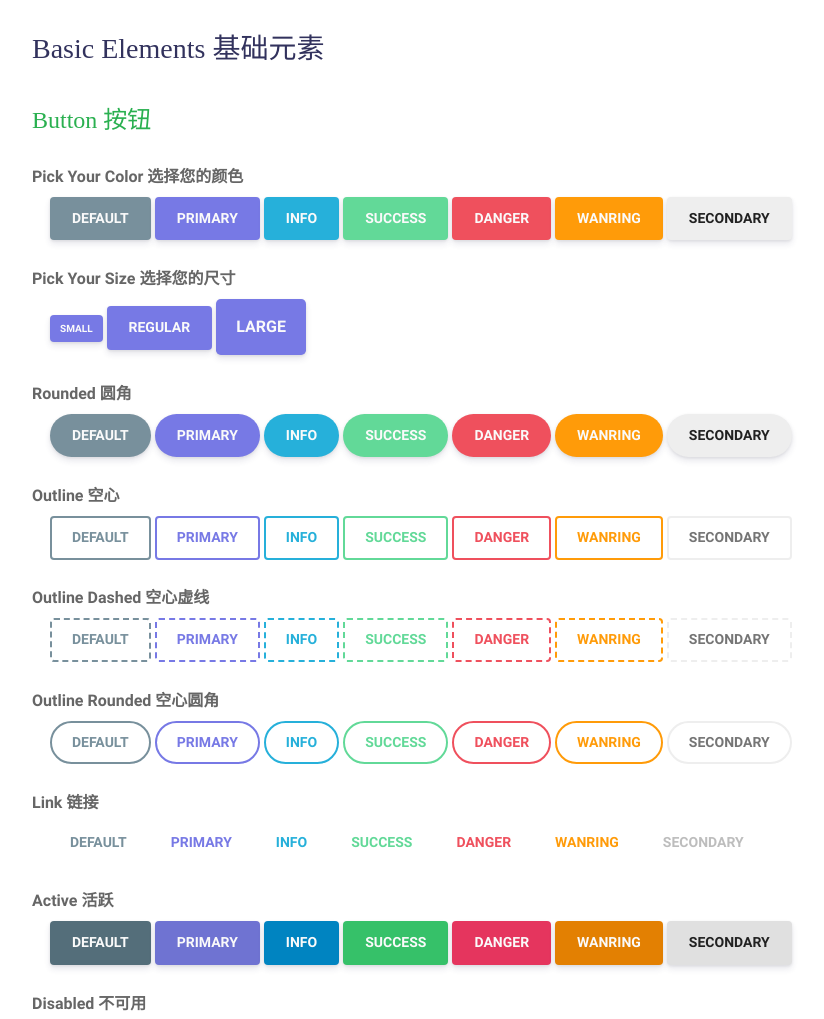
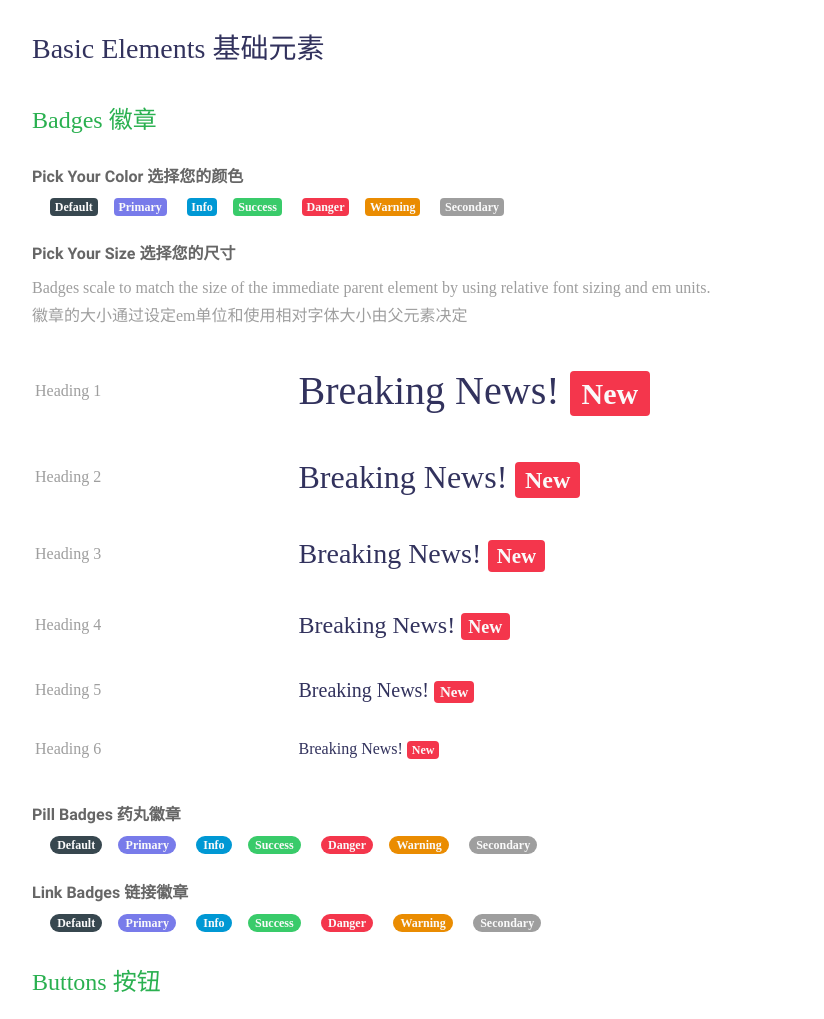
Before and after one commit to PassionPenguin/PenguinUI, a website: page docs/index.html in a window 1280 px wide. Shown: the top 1019 px of the page, without its empty margins (96-920 px from the left). Drawn offline with Linux system fonts and the light colour scheme.

Commit message:
Updated Docs

```diff
--- a/docs/index.html
+++ b/docs/index.html
@@ -23,8 +23,82 @@
 <body style="width:calc(100% - 40px);max-width: 1024px;margin:0 auto;">
 <div class="banner"></div>
 <h3>Basic Elements 基础元素</h3>
-<section class="button">
-    <h4>Button 按钮</h4>
+<section class="badges">
+    <h4>Badges 徽章</h4>
+    <div class="preview">
+        <h5>Pick Your Color 选择您的颜色</h5>
+        <div class="container">
+            <span class="badge mr-1">Default</span><span class="badge-primary mr-1">Primary</span>
+            <span class="badge-info mr-1">Info</span><span class="badge-success mr-1">Success</span>
+            <span class="badge-danger mr-1">Danger</span><span class="badge-warning mr-1">Warning</span>
+            <span class="badge-secondary mr-1">Secondary</span>
+        </div>
+    </div>
+    <div class="preview">
+        <h5>Pick Your Size 选择您的尺寸</h5>
+        <p class="text-secondary">Badges scale to match the size of the immediate parent element by using relative font
+            sizing and em units.<br>徽章的大小通过设定em单位和使用相对字体大小由父元素决定</p>
+        <div class="container">
+            <div class="row align-items-center">
+                <div class="col-3 text-secondary">Heading 1</div>
+                <div class="col-9">
+                    <h1 class="mv-1">Breaking News! <span class="badge-danger">New</span></h1>
+                </div>
+            </div>
+            <div class="row align-items-center">
+                <div class="col-3 text-secondary">Heading 2</div>
+                <div class="col-9">
+                    <h2 class="mv-1">Breaking News! <span class="badge-danger">New</span></h2>
+                </div>
+            </div>
+            <div class="row align-items-center">
+                <div class="col-3 text-secondary">Heading 3</div>
+                <div class="col-9">
+                    <h3 class="mv-1">Breaking News! <span class="badge-danger">New</span></h3>
+                </div>
+            </div>
+            <div class="row align-items-center">
+                <div class="col-3 text-secondary">Heading 4</div>
+                <div class="col-9">
+                    <h4 class="mv-1">Breaking News! <span class="badge-danger">New</span></h4>
+                </div>
+            </div>
+            <div class="row align-items-center">
+                <div class="col-3 text-secondary">Heading 5</div>
+                <div class="col-9">
+                    <h5 class="mv-1">Breaking News! <span class="badge-danger">New</span></h5>
+                </div>
+            </div>
+            <div class="row align-items-center">
+                <div class="col-3 text-secondary">Heading 6</div>
+                <div class="col-9">
+                    <h6 class="mv-1">Breaking News! <span class="badge-danger">New</span></h6>
+                </div>
+            </div>
+        </div>
+    </div>
+    <div class="preview">
+        <h5>Pill Badges 药丸徽章</h5>
+        <div class="container">
+            <span class="badge-pill mr-1">Default</span><span class="badge-primary badge-pill mr-1">Primary</span>
+            <span class="badge-info badge-pill mr-1">Info</span><span class="badge-success badge-pill mr-1">Success</span>
+            <span class="badge-danger badge-pill mr-1">Danger</span><span class="badge-warning badge-pill mr-1">Warning</span>
+            <span class="badge-secondary badge-pill mr-1">Secondary</span>
+        </div>
+    </div>
+    <div class="preview">
+        <h5>Link Badges 链接徽章</h5>
+        <div class="container">
+            <a class="badge-pill mr-1" href="#">Default</a><a class="badge-primary badge-pill mr-1" href="#">Primary</a>
+            <a class="badge-info badge-pill mr-1" href="#">Info</a><a class="badge-success badge-pill mr-1" href="#">Success</a>
+            <a class="badge-danger badge-pill mr-1" href="#">Danger</a>
+            <a class="badge-warning badge-pill mr-1" href="#">Warning</a>
+            <a class="badge-secondary badge-pill mr-1" href="#">Secondary</a>
+        </div>
+    </div>
+</section>
+<section class="buttons">
+    <h4>Buttons 按钮</h4>
     <div class="preview">
         <h5>Pick Your Color 选择您的颜色</h5>
         <div class="container">
```
